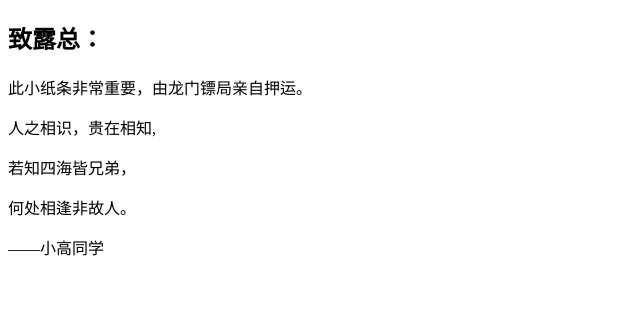
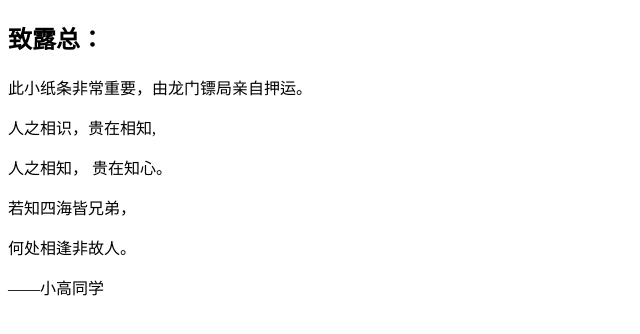
Before and after one commit to gaoleilei-Jm/gaoleileihan, a plain HTML site: page index.html in a window 1280 px wide. Shown: the whole page, without its empty margins (0-640 px from the left). Drawn offline with Linux system fonts and the light colour scheme.

Commit message:
Update index.html

```diff
--- a/index.html
+++ b/index.html
@@ -21,7 +21,7 @@
       <p class="receipt__subtitle">此小纸条非常重要，由龙门镖局亲自押运。</p>
       <div class="textcenter">
         <p style="margin-top: 10px;">人之相识，贵在相知,</p>
-        <p人之相知， 贵在知心。</p>
+        <p>人之相知， 贵在知心。</p>
         <p>若知四海皆兄弟，</p>
         <p>何处相逢非故人。</p>
       </div>
```
